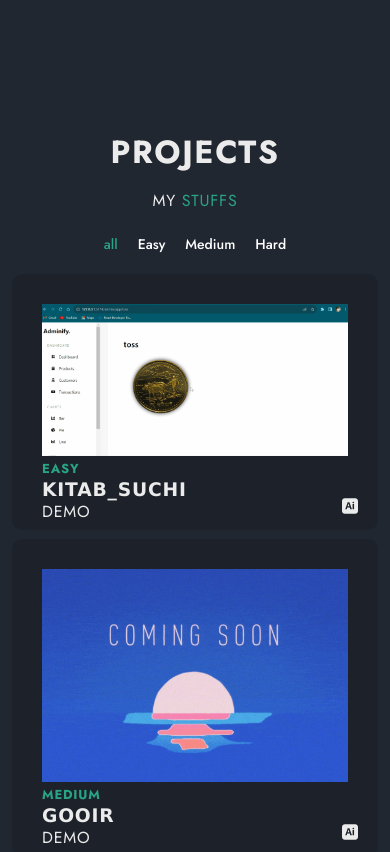
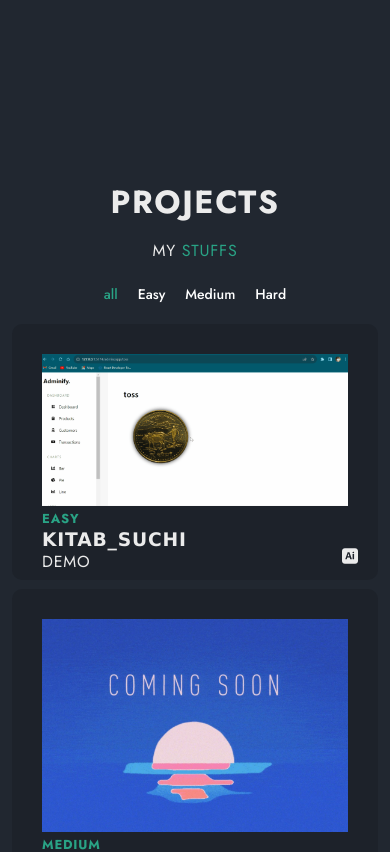
Before and after one commit to sandeepsz/mywebsite, a React (Vite) app: page /#home in a window 390 px wide. Shown: the part 1040-1892 px from the top of the page. Built offline with nearby package versions, Linux system fonts and the light colour scheme.

Commit message:
add margin top for projetcs

```diff
--- a/src/App.css
+++ b/src/App.css
@@ -235,6 +235,6 @@ img {
     margin-bottom: 2.5%;
   }
   .section {
-    margin-top: 230px;
+    margin-top: 280px;
   }
 }
```
